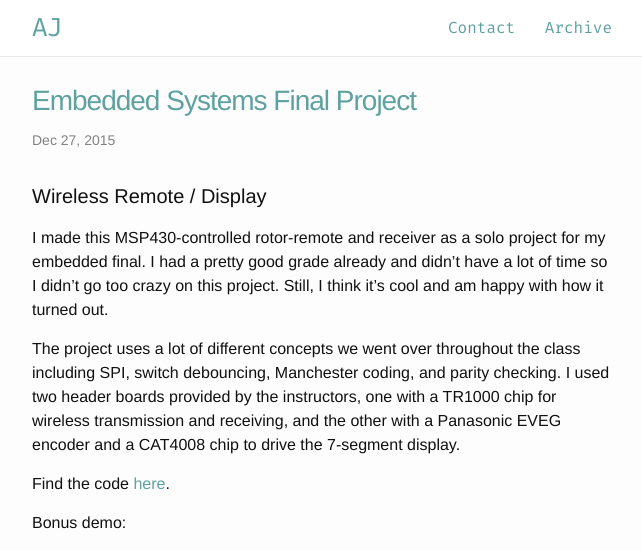
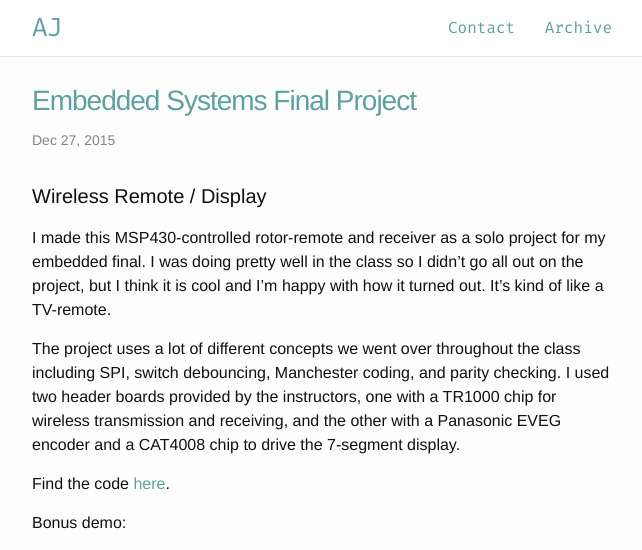
Before and after one commit to ajvarshneya/ajvarshneya.github.io, a Jekyll site: the page built from _posts/2015-10-03-embedded-final.markdown, in a window 1280 px wide, cut to the strip 0-550 px from the top of the page. Shown: the whole strip, without its empty margins (318-960 px from the left). Built offline with Jekyll 4.4.1, drawn with Linux system fonts in a browser that asks for light colours.

Commit message:
revision

```diff
--- a/_posts/2015-10-03-embedded-final.markdown
+++ b/_posts/2015-10-03-embedded-final.markdown
@@ -7,7 +7,7 @@
 
 #### Wireless Remote / Display
 
-I made this MSP430-controlled rotor-remote and receiver as a solo project for my embedded final. I had a pretty good grade already and didn't have a lot of time so I didn't go too crazy on this project. Still, I think it's cool and am happy with how it turned out.
+I made this MSP430-controlled rotor-remote and receiver as a solo project for my embedded final. I was doing pretty well in the class so I didn't go all out on the project, but I think it is cool and I'm happy with how it turned out. It's kind of like a TV-remote.
 
 The project uses a lot of different concepts we went over throughout the class including SPI, switch debouncing, Manchester coding, and parity checking. I used two header boards provided by the instructors, one with a TR1000 chip for wireless transmission and receiving, and the other with a Panasonic EVEG encoder and a CAT4008 chip to drive the 7-segment display.
 
```
Also changed, not shown: index.html (+0 -7 lines), 4 other files.
